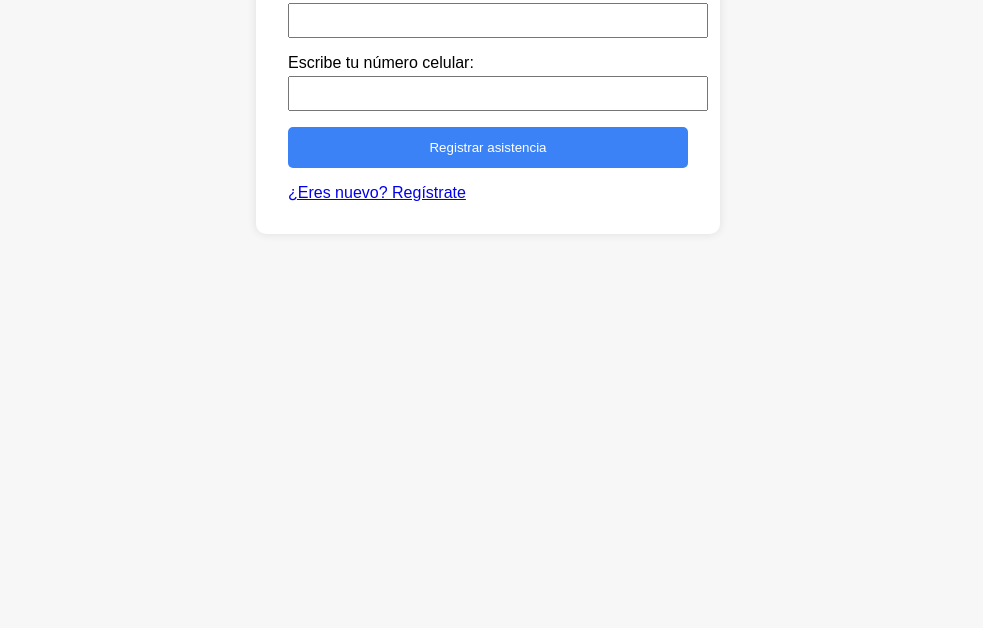
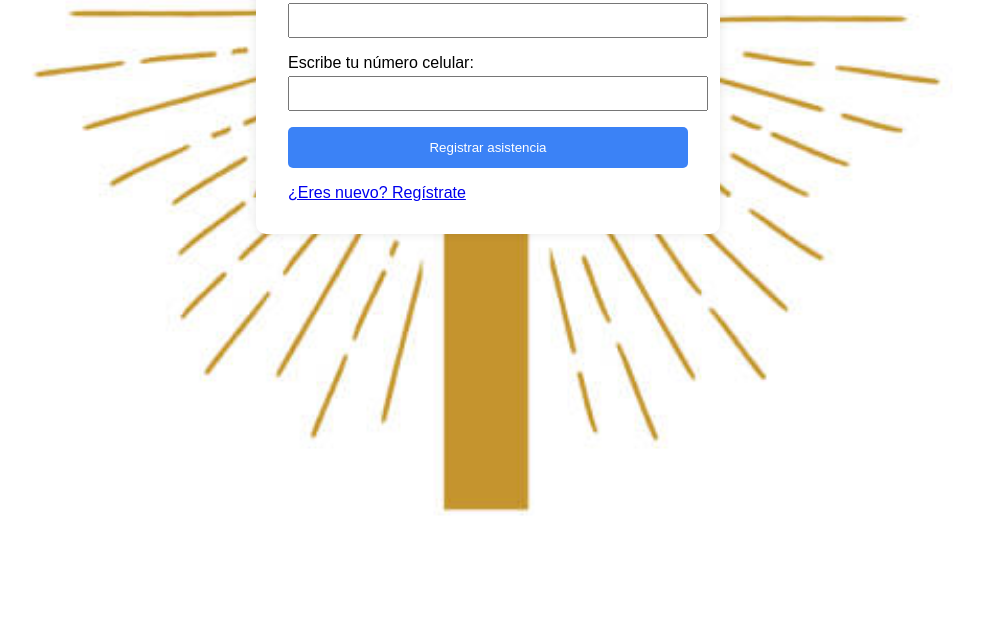
Before and after one commit to diegohersua10/registro_asistencia_CC, a plain HTML site: page index.html in a window 1280 px wide. Shown: the part 172-800 px from the top of the page, without its empty margins (152-1135 px from the left). Drawn offline with Linux system fonts and the light colour scheme; no server answers.

Commit message:
Actualizo interfaz o script

```diff
--- a/style.css
+++ b/style.css
@@ -1,8 +1,12 @@
 body {
-    font-family: Arial, sans-serif;
-    padding: 2rem;
-    background-color: #f7f7f7;
-  }
+  background-image: url('cruz.jpg');
+  background-size: cover;
+  background-position: center;
+  background-repeat: no-repeat;
+  font-family: Arial, sans-serif;
+  padding: 2rem;
+}
+
 
   .container {
     max-width: 400px;
```
Also changed, not shown: cruz.jpg (added).
